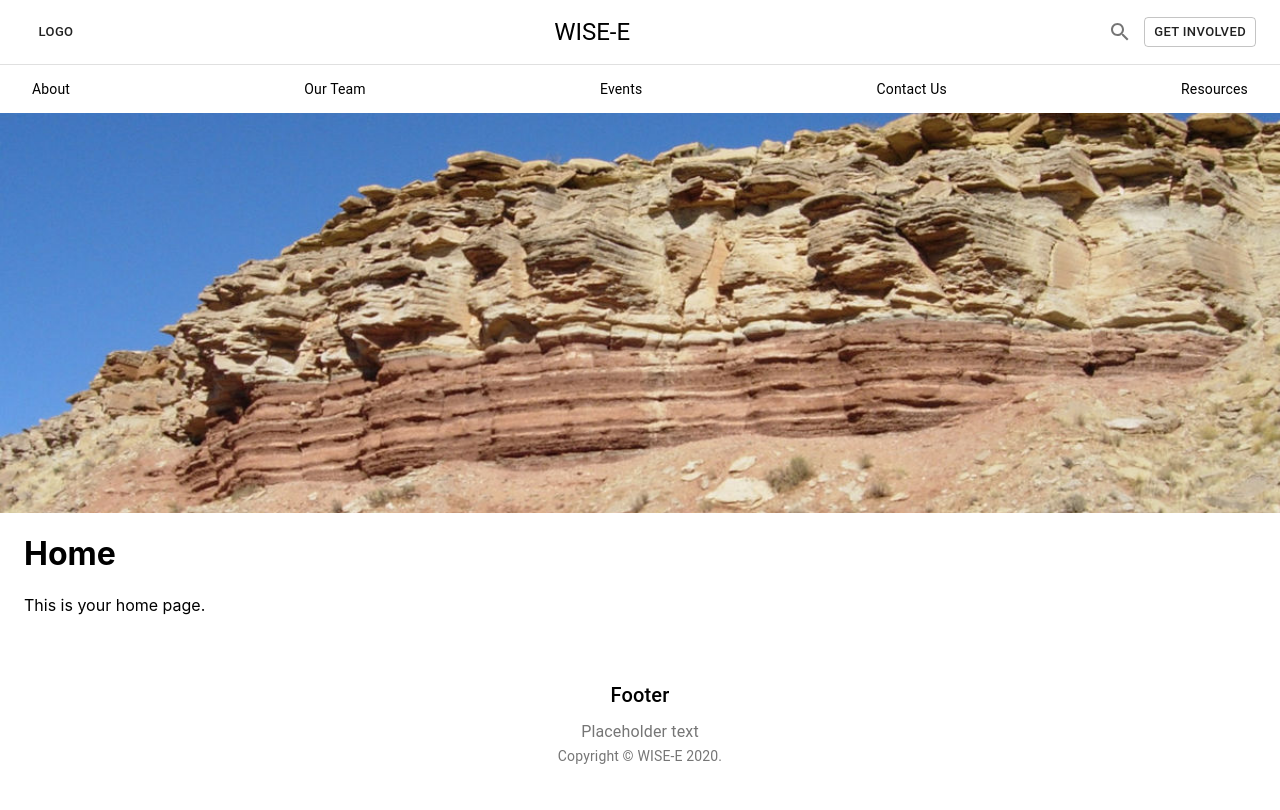
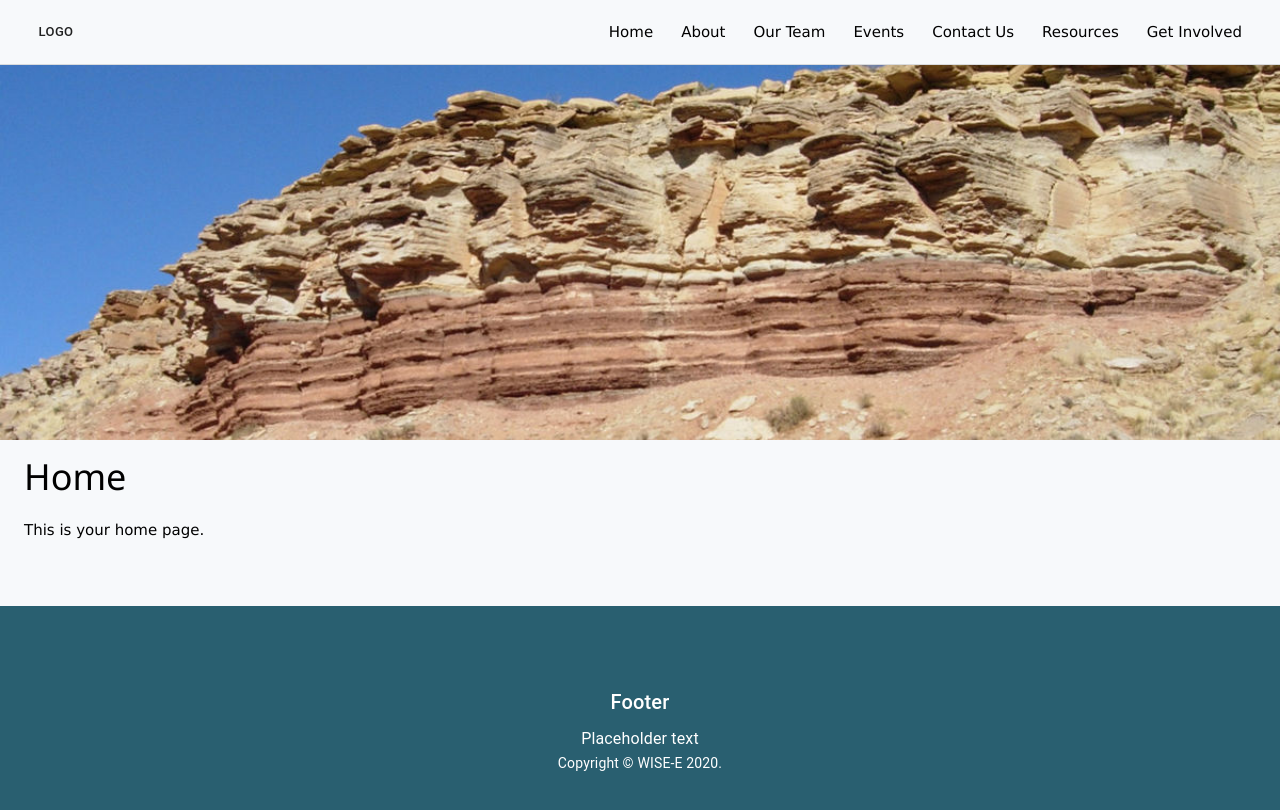
Before and after one commit to Hack4Impact-UMD/WISE-E, a React (Create React App) app: page / in a window 1280 px wide. Shown: the top 810 px of the page. Built offline with nearby package versions, Linux system fonts and the light colour scheme.

Commit message:
updated css

```diff
--- a/src/components/Footer.js
+++ b/src/components/Footer.js
@@ -4,10 +4,11 @@ import { makeStyles } from '@material-ui/core/styles';
 import Container from '@material-ui/core/Container';
 import Typography from '@material-ui/core/Typography';
 import Link from '@material-ui/core/Link';
+import '../index.css';
 
 function Copyright() {
   return (
-    <Typography variant="body2" color="textSecondary" align="center">
+    <Typography variant="body2" color="white" align="center">
       {'Copyright © '}
       <Link color="inherit" href="https://material-ui.com/">
         WISE-E
@@ -20,9 +21,10 @@ function Copyright() {
 
 const useStyles = makeStyles((theme) => ({
   footer: {
-    backgroundColor: theme.palette.background.paper,
-    // marginTop: theme.spacing(8),
-    padding: theme.spacing(6, 0),
+    backgroundColor: '#295F70',
+    color: 'white',
+    marginTop: theme.spacing(8),
+    padding: theme.spacing(10, 0),
   },
 }));
 
@@ -36,7 +38,7 @@ export default function Footer(props) {
         <Typography variant="h6" align="center" gutterBottom>
           {title}
         </Typography>
-        <Typography variant="subtitle1" align="center" color="textSecondary" component="p">
+        <Typography variant="subtitle1" align="center" color="white" component="p">
           {description}
         </Typography>
         <Copyright />
--- a/src/components/Header.js
+++ b/src/components/Header.js
@@ -1,22 +1,24 @@
 import React from 'react';
 import PropTypes from 'prop-types';
 import { Link as RouterLink } from 'react-router-dom';
-import { makeStyles, Toolbar, Button, IconButton, Typography, Link } from '@material-ui/core';
-import { Search as SearchIcon } from '@material-ui/icons';
+import { makeStyles, Toolbar, Typography, Button, Link } from '@material-ui/core';
+import '../index.css';
 
 const sections = [
+    { title: "Home", url: "/home"},
     { title: "About", url: "/about" },
     { title: "Our Team", url: "/team" },
     { title: "Events", url: "/events" },
     { title: "Contact Us", url: "/contact" },
     { title: "Resources", url: "/resources" },
+    { title: "Get Involved", url: "/get-involved" },
 ];
 
 const useStyles = makeStyles((theme) => ({
     toolbar: {
         borderBottom: `1px solid ${theme.palette.divider}`,
     },
-    toolbarTitle: {
+    toolbarLogo: {
         flex: 1,
     },
     toolbarSecondary: {
@@ -24,43 +26,26 @@ const useStyles = makeStyles((theme) => ({
         overflowX: 'auto',
     },
     toolbarLink: {
-        padding: theme.spacing(1),
-        flexShrink: 0,
+        justifyContent: 'space-between',
+        padding: theme.spacing(1.75),
+        flexShrink: 1,
     },
 }));
 
 const Header = props => {
     const classes = useStyles();
-    const { title } = props;
 
     return (
         <React.Fragment>
             <Toolbar className={classes.toolbar}>
-                <Button size="small" to="/" component={RouterLink}>Logo</Button>
-                <Typography
-                    component="h2"
-                    variant="h5"
-                    color="inherit"
-                    align="center"
-                    noWrap
-                    className={classes.toolbarTitle}
-                >
-                    {title}
-                </Typography>
-                <IconButton>
-                    <SearchIcon />
-                </IconButton>
-                <Button variant="outlined" size="small" component={RouterLink} to={"/get-involved"}>
-                    Get Involved
-                </Button>
-            </Toolbar>
-            <Toolbar component="nav" variant="dense" className={classes.toolbarSecondary}>
+                <Button size="small" to="/" component={RouterLink}> Logo </Button>
+                <div className={classes.toolbarLogo}></div>
                 {sections.map((section) => (
                     <Link
                         color="inherit"
                         noWrap
                         key={section.title}
-                        variant="body2"
+                        variant="body"
                         className={classes.toolbarLink}
                         component={RouterLink}
                         to={section.url}
--- a/src/index.css
+++ b/src/index.css
@@ -1,13 +1,35 @@
 body {
-  margin: 0;
-  font-family: -apple-system, BlinkMacSystemFont, 'Segoe UI', 'Roboto', 'Oxygen',
-    'Ubuntu', 'Cantarell', 'Fira Sans', 'Droid Sans', 'Helvetica Neue',
-    sans-serif;
-  -webkit-font-smoothing: antialiased;
-  -moz-osx-font-smoothing: grayscale;
+  margin:0;
+  font-family:Verdana,sans-serif;
+  font-size:15px;
+  line-height:1.5;
+  background-color:#F7F9FB;
 }
+
+h1{font-size:36px}
+h2{font-size:30px}
+h3{font-size:24px}
+h4{font-size:20px}
+h5{font-size:18px}
+h6{font-size:16px}
+.subtitle1{ font-size:14px }
+.serif{ font-family:serif }
+
+h1,h2,h3,h4,h5,h6 {
+  font-family:"Segoe UI",Arial,sans-serif;
+  font-weight:400;
+  margin:10px 0;
+}
+
+.wide{ letter-spacing:4px }
+.hover-opacity:hover{ opacity:0.60 }
 
 code {
   font-family: source-code-pro, Menlo, Monaco, Consolas, 'Courier New',
     monospace;
 }
+
+/* Colors */
+.green{ color: #405939; }
+.dark-blue{ color: #295F70; }
+.blueish-white{ color: #F7F9FB; }
```
